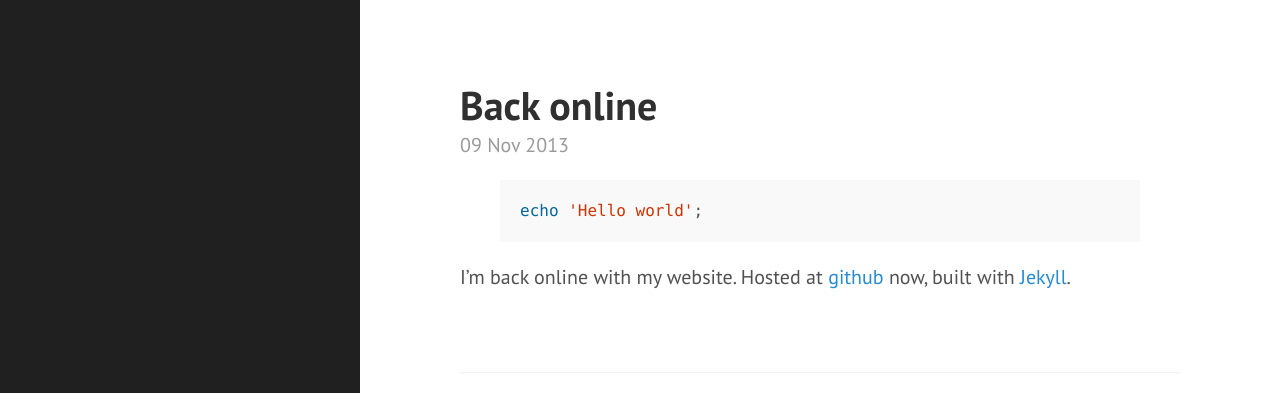
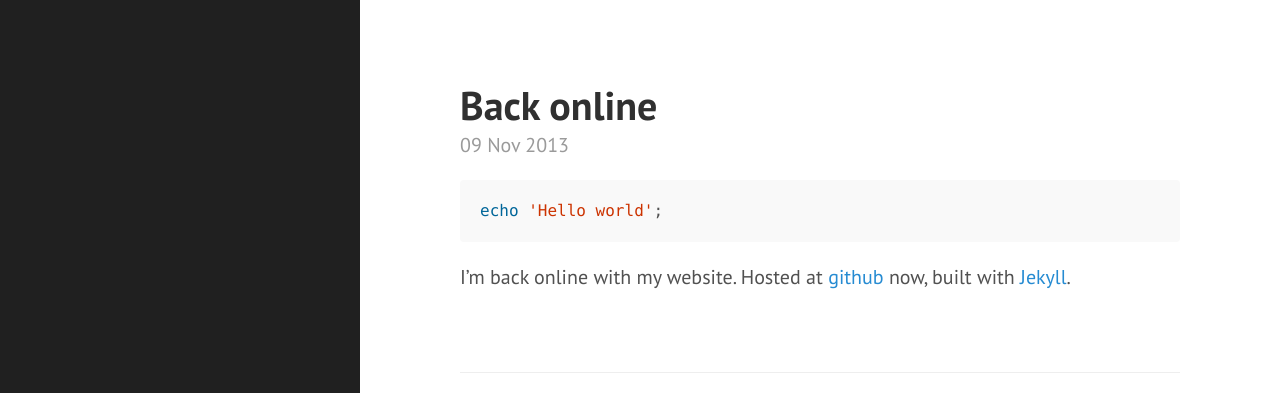
Before and after one commit to toubsen/toubsen.github.io, a Jekyll site: the page built from _posts/2013-11-09-back-online.md, in a window 1280 px wide. Shown: the top 393 px of the page. Built offline with Jekyll 4.4.1, drawn with Linux system fonts in a browser that asks for light colours; Markdown is read by kramdown in place of the engine named in the settings.

Commit message:
test kramdown + new highlighting

````diff
--- a/_config.yml
+++ b/_config.yml
@@ -3,8 +3,8 @@ name:             toubsen.de
 timezone:         Europe/Berlin
 
 # Dependencies
-markdown:         redcarpet
-highlighter:      pygments
+#markdown:         redcarpet
+#highlighter:      pygments
 gems:
   - jekyll-paginate
   - jekyll-redirect-from
--- a/_posts/2013-11-09-back-online.md
+++ b/_posts/2013-11-09-back-online.md
@@ -6,9 +6,9 @@ categories: website
 tags: github,jekyll
 ---
 
-{% highlight PHP %}
+```php
 echo 'Hello world';
-{% endhighlight %}
+```
 
 I'm back online with my website. Hosted at [github][github] now, built with [Jekyll][jekyll].
 
````
